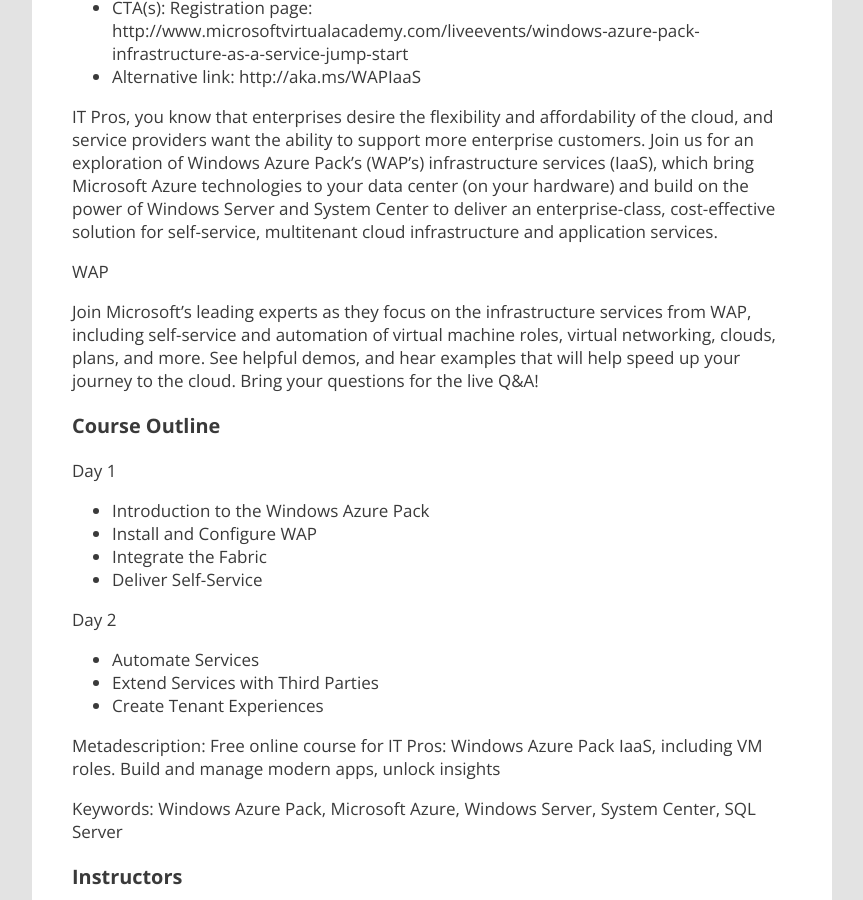
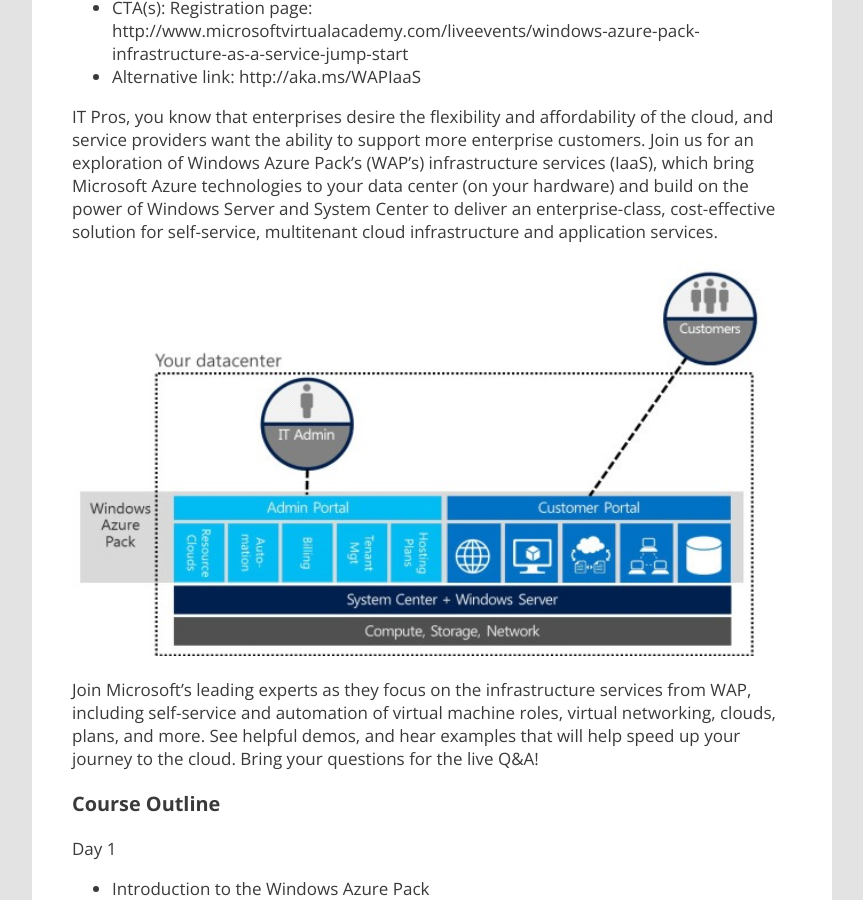
Before and after one commit to marcvaneijk/marcvaneijk.old, a Jekyll site: the page built from _posts/2014-07-04-wapmva.md, in a window 1280 px wide and 900 px high, scrolled down 450 px. Shown: the whole window, without its empty margins (58-921 px from the left). Built offline with Jekyll 4.4.1, drawn with Linux system fonts in a browser that asks for light colours; nearby versions of some CDN libraries.

Commit message:
Update 2014-07-04-wapmva.md

```diff
--- a/_posts/2014-07-04-wapmva.md
+++ b/_posts/2014-07-04-wapmva.md
@@ -12,7 +12,7 @@ tags:
 
 IT Pros, you know that enterprises desire the flexibility and affordability of the cloud, and service providers want the ability to support more enterprise customers. Join us for an exploration of Windows Azure Pack’s (WAP’s) infrastructure services (IaaS), which bring Microsoft Azure technologies to your data center (on your hardware) and build on the power of Windows Server and System Center to deliver an enterprise-class, cost-effective solution for self-service, multitenant cloud infrastructure and application services.
 
-WAP
+<img src="/images/2014-07-04/WAP.jpg" width="700">
 
 Join Microsoft’s leading experts as they focus on the infrastructure services from WAP, including self-service and automation of virtual machine roles, virtual networking, clouds, plans, and more. See helpful demos, and hear examples that will help speed up your journey to the cloud. Bring your questions for the live Q&A!
 
```
